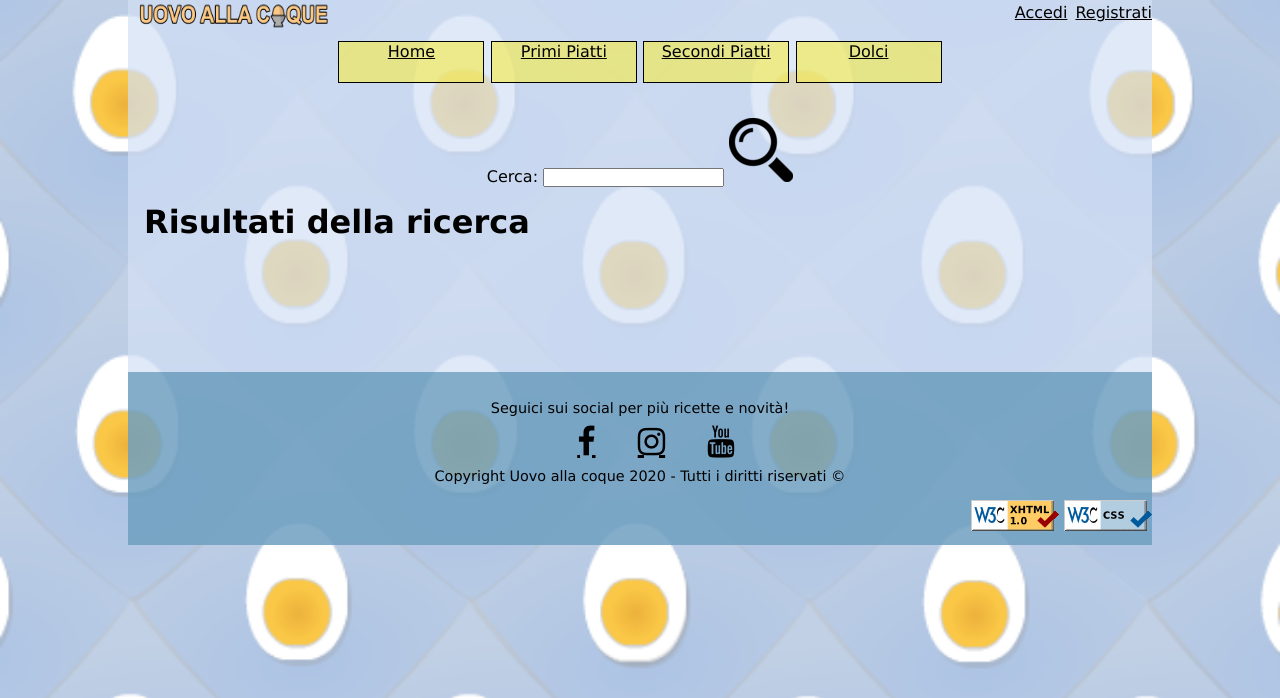
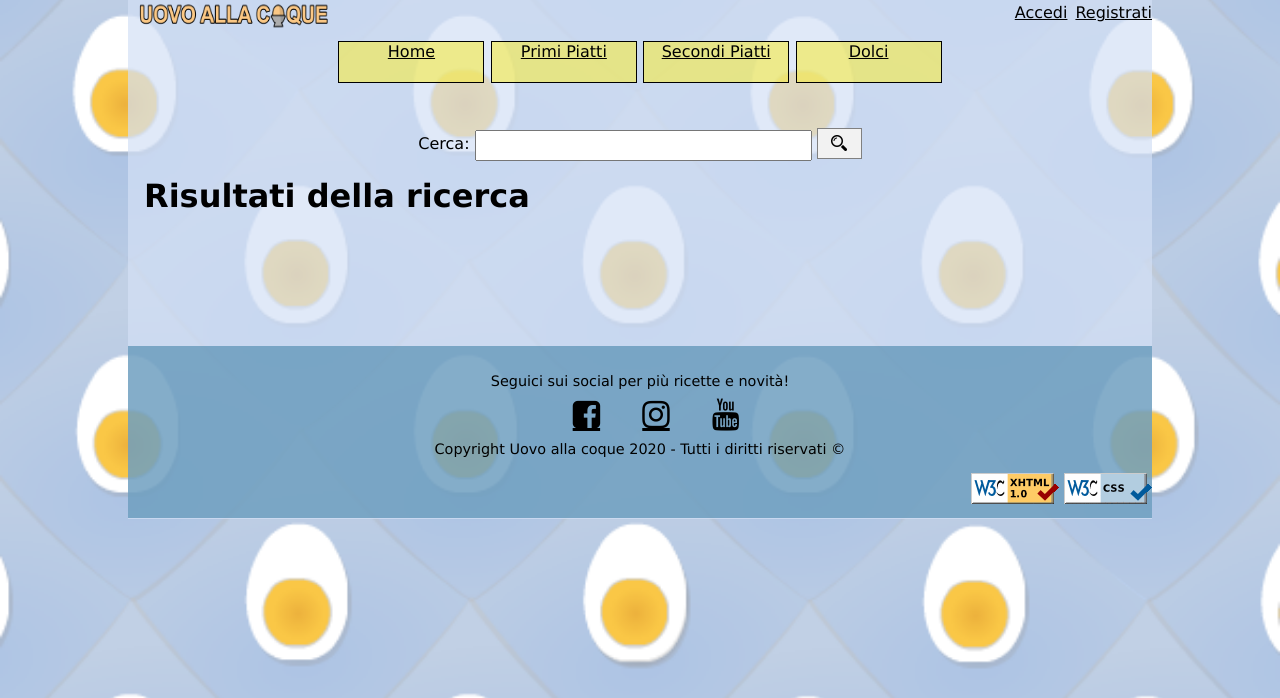
Before and after one commit to RiccardoAgatea/uovoallacoque, a PHP site: page /php/elenco.php?termine_ricerca=1 in a window 1280 px wide. Shown: the part 17-715 px from the top of the page. Run offline with PHP 8.4, Linux system fonts and the light colour scheme.

Commit message:
sistemato bottone per la ricerca e torna su; cambiato logo facebook

```diff
--- a/php/components/default-nav.php
+++ b/php/components/default-nav.php
@@ -16,12 +16,12 @@
 <div id="barra_ricerca">
        <form method="get"
              action="<rootFolder />/php/elenco.php?id=0">
-              <label for="
-             termine_ricerca">Cerca:</label>
+              <label for="termine_ricerca">Cerca:</label>
               <input type="text"
                      id="termine_ricerca"
+                     class="barra-cerca"
                      name="termine_ricerca" />
-              <input type="image"
+                     <input type="image" id="immagine-lente"
                      src="<rootFolder />/img/icone/lente-ingrandimento.png"
                      alt="cerca" />
        </form>
--- a/php/components/html5-template.php
+++ b/php/components/html5-template.php
@@ -51,7 +51,7 @@
                   <ul id="logo-social">
                         <li class="social">
                               <a href="https://www.facebook.com"
-                                 class="fa fa-facebook"
+                                 class="fa fa-facebook-square"
                                  Title="Facebook"></a>
                         </li>
 
@@ -63,7 +63,7 @@
 
                         <li class="social">
                               <a href="https://www.youtube.com"
-                                 class="fa fa-youtube"
+                                 class="fab fa-youtube"
                                  Title="youtube"></a>
                         </li>
                   </ul>
--- a/php/components/xhtml-template.php
+++ b/php/components/xhtml-template.php
@@ -57,7 +57,7 @@
                   <ul id="logo-social">
                         <li class="social">
                               <a href="https://www.facebook.com"
-                                 class="fa fa-facebook"
+                                 class="fa fa-facebook-square"
                                  Title="Facebook"></a>
                         </li>
 
--- a/styles/screen.css
+++ b/styles/screen.css
@@ -76,7 +76,7 @@ body{
     font-size: xx-large;
 
 }
-.fa-facebook:hover{
+.fa-facebook-square:hover{
     color: rgb(59,89,152);
 }
 .fa-instagram:hover{
@@ -148,6 +148,29 @@ ul li a {
 /*fine logo*/
 #barra_ricerca{
     text-align: center;
+
+}
+.barra-cerca{
+    width: 25em;
+    height: 2em;
+}
+#immagine-lente{
+    position: relative;
+    top:0.7em;
+    background-color: rgb(242, 242, 242);
+    width: 1.2em;
+    height: 1.2em;
+    border-style: solid;
+    border-color: gray;
+    border-width:  0.01em;
+    padding: 0.5em 1em 0.5em 1em;
+    margin-left: 0em;
+
+
+
+}
+#immagine-lente:hover{
+    background-color: orange;
 }
 
 #menu a:visited {
@@ -180,7 +203,12 @@ ul li a {
 #accedi_scritta{
     padding-right: 0.5em;
 }
-
+#tornaSuLink{
+    position: absolute;
+    right: 0;
+    margin-top: 2em;
+    margin-right: 10em;
+}
 /*introduzione*/
 #introduction{
     border-style: dashed;
```
